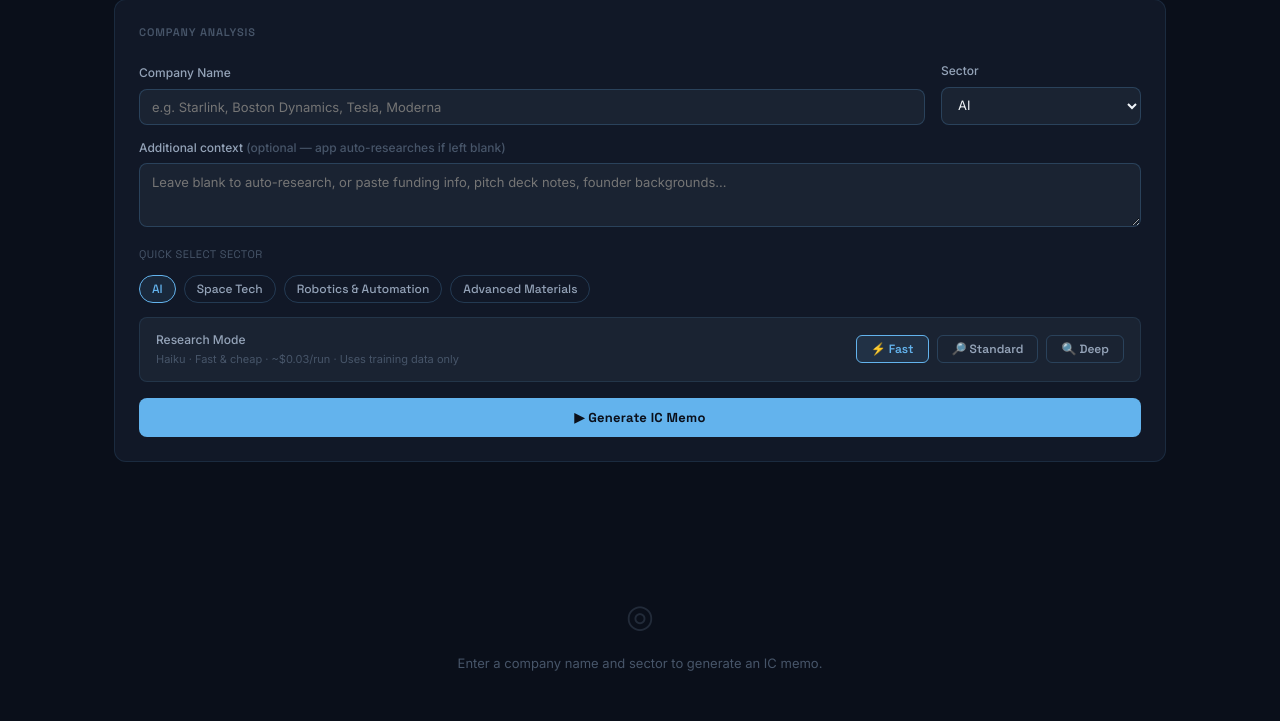
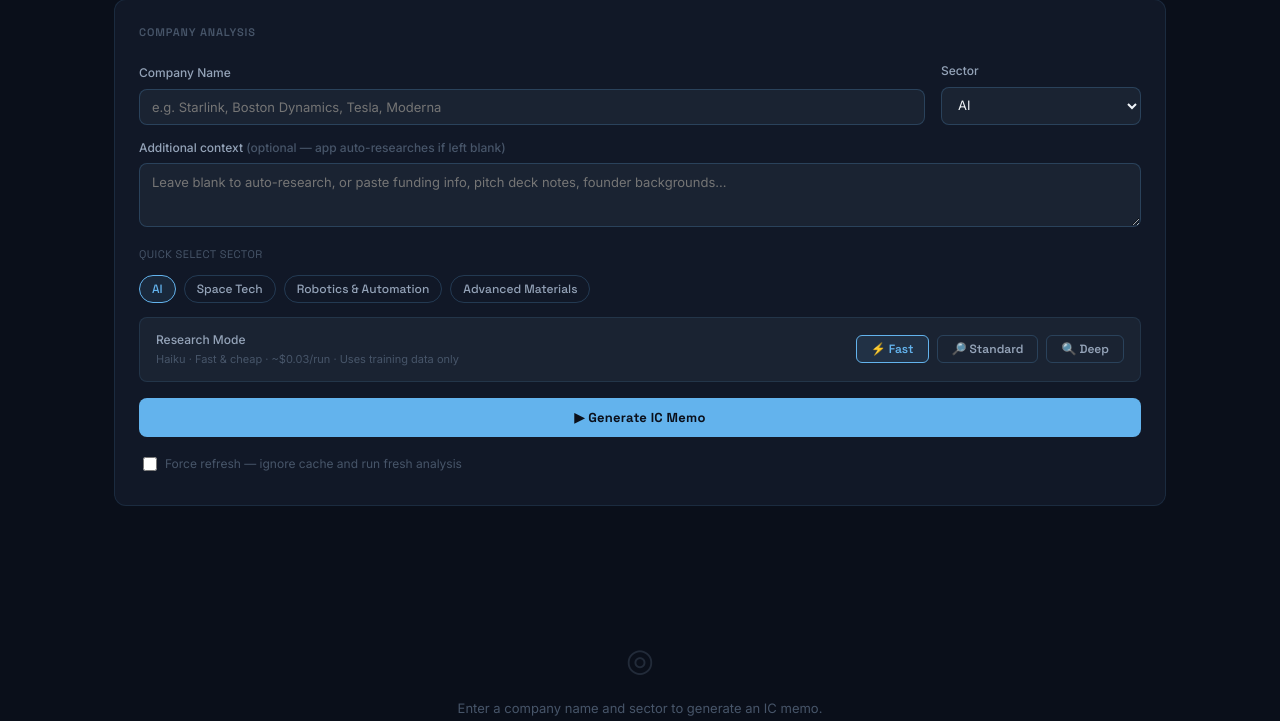
Before and after one commit to aitmai/deep-tech-deal-memo-generator, a Flask app: page / in a window 1280 px wide. Shown: the part 267-988 px from the top of the page. Run offline with Flask 3, Linux system fonts and the light colour scheme; some libraries are stand-ins or nearby versions.

Commit message:
Add Google Sheet

```diff
--- a/app.py
+++ b/app.py
@@ -2,6 +2,7 @@ import os
 import json
 import time
 import threading
+from datetime import datetime, timezone, timedelta
 from flask import Flask, render_template, request, jsonify, Response, stream_with_context
 from dotenv import load_dotenv
 import anthropic
@@ -10,6 +11,86 @@ load_dotenv()
 
 app = Flask(__name__)
 client = anthropic.Anthropic(api_key=os.getenv("ANTHROPIC_API_KEY"))
+
+# ── Google Sheets cache ──────────────────────────────────────────────────────
+CACHE_SHEET_NAME = "Deep-Tech-Memo-Cache"
+CACHE_TAB_NAME   = "MemoCache"
+CACHE_WEEKS      = 8
+CACHE_HEADERS    = ["Company", "Sector", "Timestamp", "ResearchMode", "ResultJSON"]
+
+def get_sheets_client():
+    import gspread
+    from google.oauth2.service_account import Credentials
+    SCOPES = [
+        "https://www.googleapis.com/auth/spreadsheets",
+        "https://www.googleapis.com/auth/drive",
+    ]
+    creds_json = os.getenv("MEMO_GOOGLE_CREDENTIALS_JSON")
+    if not creds_json:
+        return None
+    try:
+        creds_dict = json.loads(creds_json)
+        creds = Credentials.from_service_account_info(creds_dict, scopes=SCOPES)
+        return gspread.authorize(creds)
+    except Exception:
+        return None
+
+
+def get_cache_worksheet():
+    gc = get_sheets_client()
+    if not gc:
+        return None
+    try:
+        sh = gc.open(CACHE_SHEET_NAME)
+    except Exception:
+        return None
+    try:
+        ws = sh.worksheet(CACHE_TAB_NAME)
+    except Exception:
+        ws = sh.add_worksheet(title=CACHE_TAB_NAME, rows=1000, cols=len(CACHE_HEADERS))
+        ws.update([CACHE_HEADERS], "A1")
+    return ws
+
+
+def check_cache(company, sector):
+    """Return (result_dict, saved_at_str) if valid cache found, else (None, None)."""
+    ws = get_cache_worksheet()
+    if not ws:
+        return None, None
+    try:
+        rows = ws.get_all_records()
+        cutoff = datetime.now(timezone.utc) - timedelta(weeks=CACHE_WEEKS)
+        for row in reversed(rows):
+            if (str(row.get("Company","")).lower() == company.lower() and
+                    str(row.get("Sector","")).lower() == sector.lower()):
+                ts_str = row.get("Timestamp","")
+                try:
+                    ts = datetime.fromisoformat(ts_str)
+                    if ts.tzinfo is None:
+                        ts = ts.replace(tzinfo=timezone.utc)
+                    if ts > cutoff:
+                        result = json.loads(row.get("ResultJSON","{}"))
+                        saved_at = ts.strftime("%B %d, %Y")
+                        return result, saved_at
+                except Exception:
+                    continue
+    except Exception:
+        pass
+    return None, None
+
+
+def save_cache(company, sector, research_mode, result_dict):
+    """Save memo result to Google Sheets cache."""
+    ws = get_cache_worksheet()
+    if not ws:
+        return
+    try:
+        ts = datetime.now(timezone.utc).isoformat()
+        row = [company, sector, ts, research_mode, json.dumps(result_dict)]
+        ws.append_row(row)
+    except Exception:
+        pass
+# ── End cache ────────────────────────────────────────────────────────────────
 
 state = {
     "status": "idle",
@@ -149,7 +230,7 @@ Return ONLY this JSON object. Be specific and concise — 1-2 sentences per fiel
 }}"""
 
 
-def run_memo(company, sector, extra_info="", research_mode="haiku"):
+def run_memo(company, sector, extra_info="", research_mode="haiku", force_refresh=False):
     with state_lock:
         state.update({
             "status": "running",
@@ -159,9 +240,27 @@ def run_memo(company, sector, extra_info="", research_mode="haiku"):
             "recommendation": None,
             "company": company,
             "sector": sector,
+            "from_cache": False,
         })
 
     try:
+        # ── Cache check ──────────────────────────────────────────────────────
+        if not force_refresh and not extra_info:
+            log("Checking memo cache...")
+            cached_result, saved_at = check_cache(company, sector)
+            if cached_result:
+                log(f"✓ Loaded from cache — saved {saved_at} (within {CACHE_WEEKS} weeks)")
+                with state_lock:
+                    state["sections"] = cached_result
+                    state["risk_scores"] = cached_result.get("risk_scores", {})
+                    state["recommendation"] = cached_result.get("recommendation", "Pass")
+                    state["composite_risk"] = cached_result.get("_composite_risk", None)
+                    state["status"] = "done"
+                    state["from_cache"] = True
+                return
+        elif force_refresh:
+            log("Force refresh — skipping cache, running fresh analysis...")
+        # ── End cache check ──────────────────────────────────────────────────
         log(f"Initiating deep tech analysis: {company} ({sector})")
 
         # Auto-research step — gather company context if none provided
@@ -358,6 +457,12 @@ Be specific with real numbers. Plain text, under 150 words."""
         log(f"Memo complete. Recommendation: {memo.get('recommendation', 'Monitor')}")
         log(f"Composite risk score: {round(composite, 2)}/5.0")
 
+        # Save to cache (store composite risk inside memo for retrieval)
+        memo["_composite_risk"] = round(composite, 2)
+        log("Saving to memo cache...")
+        save_cache(company, sector, research_mode, memo)
+        log("✓ Result cached for 8 weeks.")
+
         with state_lock:
             state["status"] = "done"
 
@@ -378,7 +483,8 @@ def run():
     company = data.get("company", "").strip()
     sector = data.get("sector", "AI")
     extra_info = data.get("extra_info", "").strip()
-    research_mode = data.get("research_mode", "haiku")  # 'haiku' or 'sonnet'
+    research_mode = data.get("research_mode", "haiku")
+    force_refresh = data.get("force_refresh", False)
 
     if not company:
         return jsonify({"error": "Company name required"}), 400
@@ -387,7 +493,7 @@ def run():
         if state["status"] == "running":
             return jsonify({"error": "Analysis already running"}), 409
 
-    t = threading.Thread(target=run_memo, args=(company, sector, extra_info, research_mode), daemon=True)
+    t = threading.Thread(target=run_memo, args=(company, sector, extra_info, research_mode, force_refresh), daemon=True)
     t.start()
     return jsonify({"ok": True})
 
--- a/requirements.txt
+++ b/requirements.txt
@@ -2,3 +2,5 @@ flask>=3.0.0
 anthropic>=0.25.0
 python-dotenv>=1.0.0
 json-repair>=0.10.0
+gspread>=6.0.0
+google-auth>=2.27.0
--- a/templates/index.html
+++ b/templates/index.html
@@ -229,6 +229,11 @@ footer a:hover{color:var(--accent)}
     </div>
 
     <button class="btn-run" id="btn-run" onclick="runAnalysis()">▶ Generate IC Memo</button>
+
+    <div style="display:flex;align-items:center;gap:.5rem;margin-top:.6rem;padding:.5rem .25rem">
+      <input type="checkbox" id="force-refresh" style="accent-color:var(--accent);width:14px;height:14px;cursor:pointer"/>
+      <label for="force-refresh" style="font-size:12px;color:var(--text-muted);cursor:pointer">Force refresh — ignore cache and run fresh analysis</label>
+    </div>
 
     <!-- Pipeline log — inline with inputs -->
     <div id="pipeline-inline" style="display:none;margin-top:1rem;background:var(--surface2);border:1px solid var(--border);border-radius:8px;overflow:hidden">
@@ -562,10 +567,12 @@ async function runAnalysis() {
 
   setDot('running');
 
+  const forceRefresh = document.getElementById('force-refresh').checked;
+
   await fetch('/run', {
     method: 'POST',
     headers: {'Content-Type':'application/json'},
-    body: JSON.stringify({company, sector, extra_info: extra, research_mode: currentMode})
+    body: JSON.stringify({company, sector, extra_info: extra, research_mode: currentMode, force_refresh: forceRefresh})
   });
 
   if (eventSource) eventSource.close();
```
